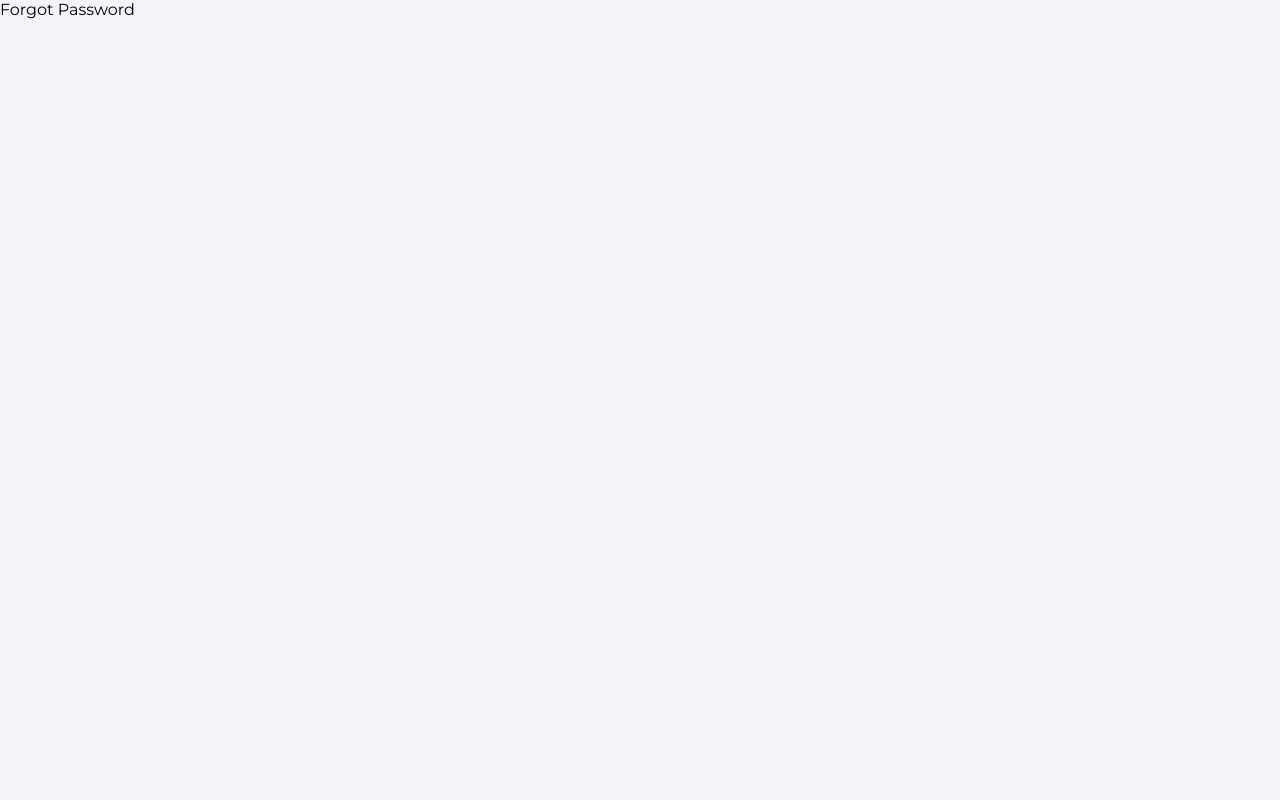
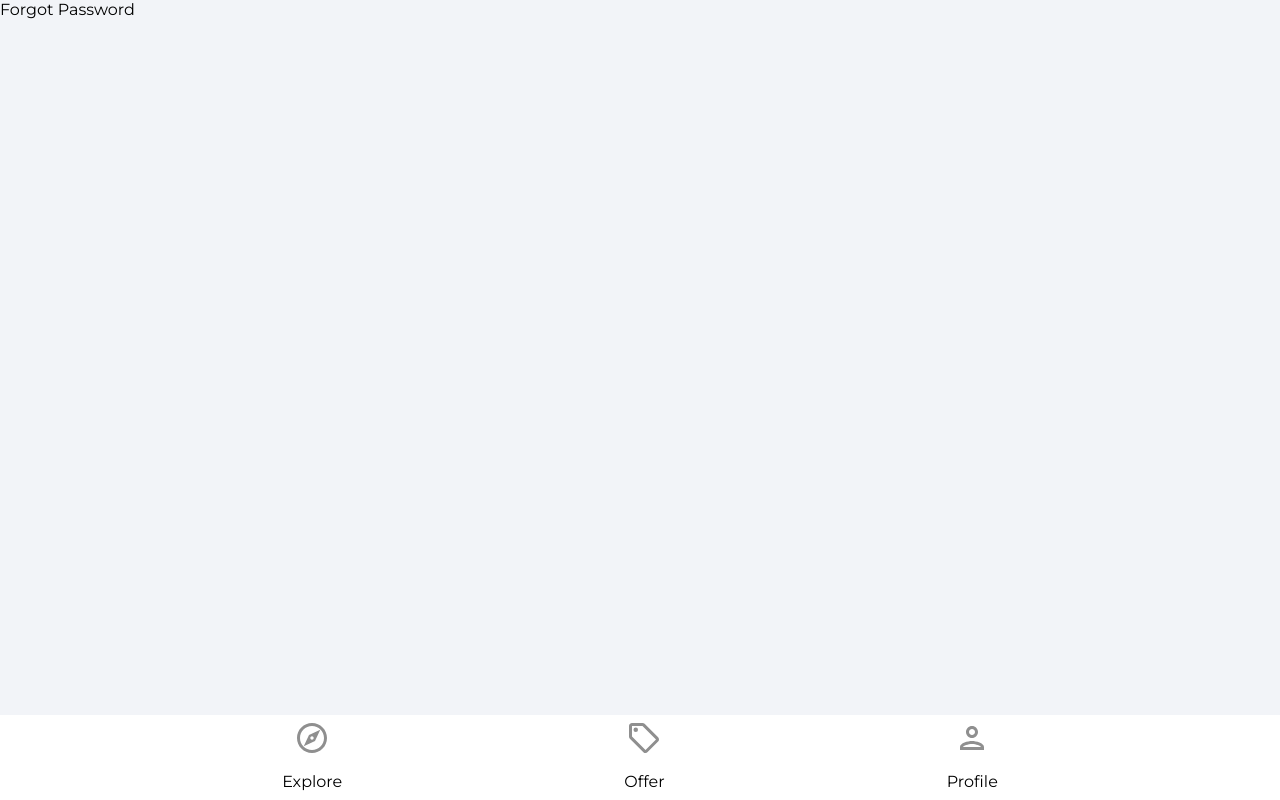
Before and after one commit to Simonbiker/house-marketplace, a React (Create React App) app: page /forgot-password in a window 1280 px wide. Built offline with nearby package versions, Linux system fonts and the light colour scheme.

Commit message:
Adding components folder

```diff
--- a/src/App.js
+++ b/src/App.js
@@ -5,6 +5,9 @@
 import SignIn from './pages/SignIn';
 import SignUp from './pages/SignUp';
 import ForgotPassword from './pages/ForgotPassword';
+
+// Components
+import Navbar from './components/Navbar';
 
 function App() {
   return (
@@ -18,6 +21,7 @@
           <Route path='/sign-up' element={<SignUp />} />
           <Route path='/forgot-password' element={<ForgotPassword />} />
         </Routes>
+        <Navbar />
       </Router>
     </>
   );
--- /dev/null
+++ b/src/components/Navbar.jsx
@@ -0,0 +1,42 @@
+import React from 'react'
+import {useNavigate, useLocation} from 'react-router-dom'
+import {ReactComponent as OfferIcon} from '../assets/svg/localOfferIcon.svg'
+import {ReactComponent as ExploreIcon} from '../assets/svg/exploreIcon.svg'
+import {ReactComponent as PersonOutlineIcon} from '../assets/svg/personOutlineIcon.svg'
+
+function Navbar() {
+    const navigate = useNavigate()
+    const location = useLocation()
+
+    const pathMatchRoute = (route) => {
+        if (route === location.pathname) {
+            return true
+        }
+    }
+
+  return (
+      <footer className='navbar'>
+          <nav className='navbarNav'>
+              <ul className='navbarListItems'>
+                  <li className="navbarListItem">
+                      <ExploreIcon fill={pathMatchRoute('/') ? '#2c2c2c': '#8f8f8f'} width='36px' height='36px'
+                          onClick={() => navigate('/')} />
+                      <p className={pathMatchRoute('/') ? 'navbarListItemNameActive' : 'navbarListName'}>Explore</p>
+                  </li>
+                  <li className="navbarListItem">
+                      <OfferIcon fill={pathMatchRoute('/offers') ? '#2c2c2c': '#8f8f8f'}  width='36px' height='36px'
+                      onClick={() => navigate('/offers')}/>
+                      <p className={pathMatchRoute('/offers') ? 'navbarListItemNameActive' : 'navbarListName'}>Offer</p>
+                  </li>
+                  <li className="navbarListItem">
+                      <PersonOutlineIcon fill={pathMatchRoute('/profile') ? '#2c2c2c': '#8f8f8f'}  width='36px' height='36px'
+                      onClick={() => navigate('/profile')}/>
+                      <p className={pathMatchRoute('/profile') ? 'navbarListItemNameActive' : 'navbarListName'}>Profile</p>
+                   </li>
+              </ul>
+          </nav>
+    </footer>
+  )
+}
+
+export default Navbar
```
